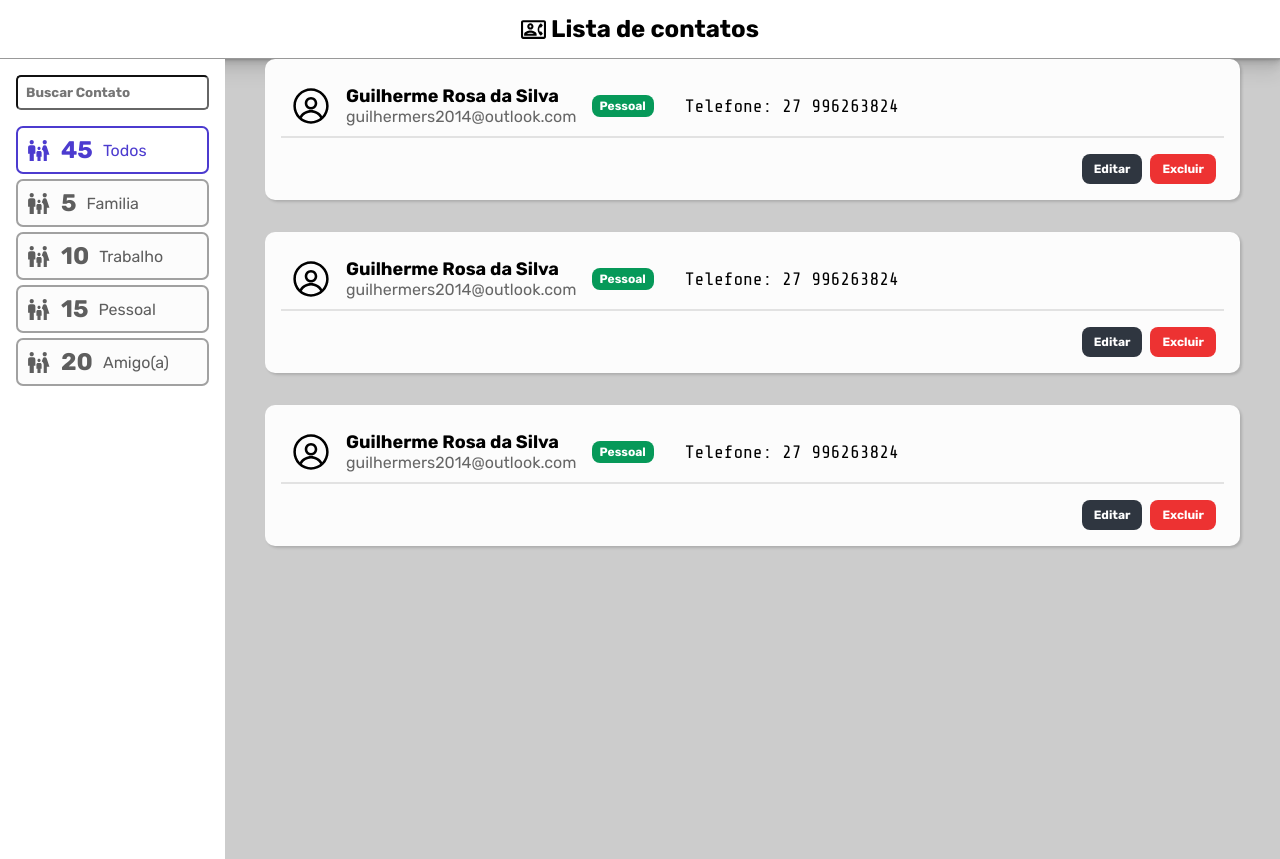
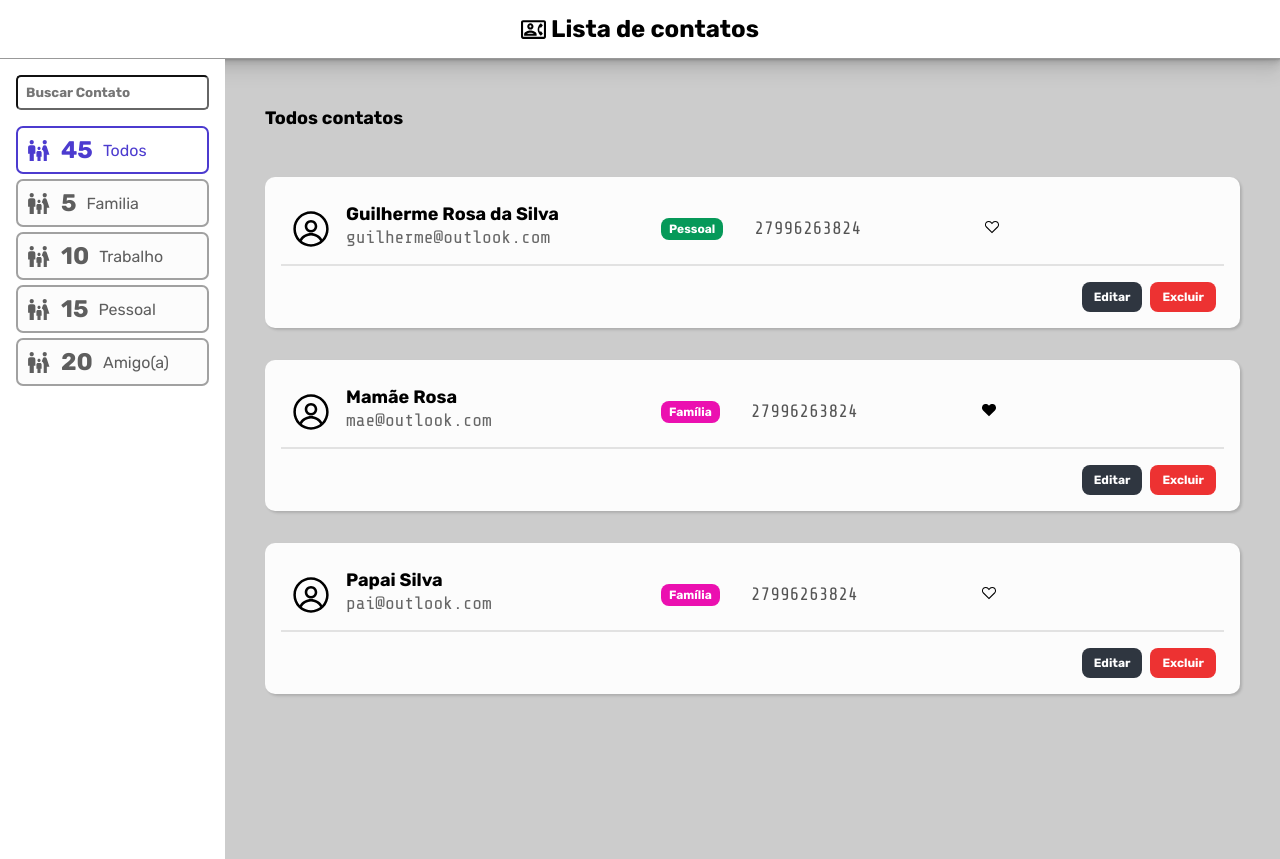
Before and after one commit to guilhermers23/EBAC_M32_Tarefa-ListaDeContatos, a React (Vite) app: page / in a window 1280 px wide. Built offline with nearby package versions, Linux system fonts and the light colour scheme.

Commit message:
Configurando Redux e lógica de remover e editar Contato

```diff
--- a/package.json
+++ b/package.json
@@ -10,9 +10,11 @@
     "preview": "vite preview"
   },
   "dependencies": {
+    "@reduxjs/toolkit": "^2.8.2",
     "react": "^19.1.0",
     "react-dom": "^19.1.0",
     "react-icons": "^5.5.0",
+    "react-redux": "^9.2.0",
     "react-router-dom": "^7.6.2",
     "styled-components": "^6.1.19"
   },
--- a/src/components/CardFilter/index.tsx
+++ b/src/components/CardFilter/index.tsx
@@ -1,9 +1,10 @@
 import { MdFamilyRestroom } from "react-icons/md";
+import * as Enums from "../../utilities/enums/ContactEnums";
 import * as S from "./styled";
 
 type PropsCard = {
     label: string;
-    type: "Familia" | "Trabalho" | "Pessoal" | "Amigo(a)" | "Todos";
+    type: Enums.TypeContact;
     counter: number;
     hasActive: boolean;
 };
--- a/src/components/Contact/index.tsx
+++ b/src/components/Contact/index.tsx
@@ -1,26 +1,71 @@
+import { useDispatch } from "react-redux";
 import { RxAvatar } from "react-icons/rx";
-import * as Enums from "../../utilities/enums/ContactEnums";
 import * as GS from "../../styles";
 import * as S from "./styled";
+import type ClassContact from "../../models/Contact";
+import { VscHeart, VscHeartFilled } from "react-icons/vsc";
+import { editContact, removeContact } from "../../store/reducers/contats";
+import { useState } from "react";
 
-const Contact = () => {
+type PropsContact = ClassContact;
+
+const Contact = ({ id, name, lastName, email, phoneNumber, type, favorite }: PropsContact) => {
+    const dispatch = useDispatch();
+    const [edit, setEdit] = useState(false);
+    const [newPhone, setNewPhone] = useState(phoneNumber);
+    const [newEmail, setNewEmail] = useState(email);
+
+    const cancelEdit = () => {
+        setEdit(false);
+        setNewPhone(phoneNumber);
+        setNewEmail(email);
+    };
+
+    const saveEdit = () => {
+        dispatch(editContact({ id, name, lastName, email: newEmail, phoneNumber: newPhone, type, favorite }));
+        setEdit(false);
+    };
+
+    const deleteContact = (id: number) => {
+        const result = confirm("Deseja excluir este contato?");
+        if (result === true) {
+            dispatch(removeContact(id));
+        }
+        return;
+    };
+
     return (
         <S.Card>
             <S.HeaderContact>
                 <RxAvatar size={40} />
                 <S.Avatar>
-                    <S.TitleContact>Guilherme Rosa da Silva</S.TitleContact>
-                    <S.Email>guilhermers2014@outlook.com</S.Email>
+                    <S.TitleContact>
+                        {edit && <em>Editando: </em>}
+                        {name} {lastName}</S.TitleContact>
+                    <S.Email value={newEmail}
+                        onChange={(e) => setNewEmail(e.target.value)}
+                        disabled={!edit}>{email}</S.Email>
                 </S.Avatar>
-                <S.Tag tagcolor={Enums.TypeContact.PESSOAL}>{Enums.TypeContact.PESSOAL}</S.Tag>
-                <S.Phone>Telefone: 27 996263824</S.Phone>
+                <S.Tag tagcolor={type}>{type}</S.Tag>
+                <S.Phone maxLength={11} disabled={!edit} value={newPhone}
+                    onChange={(e) => setNewPhone(Number(e.target.value))}>{phoneNumber}</S.Phone>
+                <span>{!favorite ? <VscHeart /> : <VscHeartFilled />}</span>
             </S.HeaderContact>
 
             <S.ActionsBar>
-                <GS.Button>Editar</GS.Button>
-                <GS.RedButton>Excluir</GS.RedButton>
+                {!edit ? (
+                    <>
+                        <GS.Button onClick={() => setEdit(true)}>Editar</GS.Button>
+                        <GS.RedButton onClick={() => deleteContact(id)}>Excluir</GS.RedButton>
+                    </>
+                ) : (
+                    <>
+                        <GS.SaveButton onClick={saveEdit}>Salvar</GS.SaveButton>
+                        <GS.RedButton onClick={cancelEdit}>Cancelar</GS.RedButton>
+                    </>
+                )}
             </S.ActionsBar>
-        </S.Card>
+        </S.Card >
     )
 };
 
--- a/src/components/Contact/styled.ts
+++ b/src/components/Contact/styled.ts
@@ -30,10 +30,6 @@ export const HeaderContact = styled.div`
   margin: 10px;
 `;
 
-export const Email = styled.p`
-  color: var(--color-gray);
-`;
-
 export const Avatar = styled.span`
   align-items: center;
   gap: 5px;
@@ -44,10 +40,19 @@ export const TitleContact = styled.h3`
   font-weight: bold;
 `;
 
-export const Phone = styled.p`
+export const Phone = styled.textarea`
   font-size: 18px;
   line-height: 24px;
+  height: 25px;
   font-family: var(--font-mono);
+  background-color: transparent;
+  border: none;
+  resize: none;
+`;
+
+export const Email = styled(Phone)`
+  color: var(--color-gray);
+  width: 300px;
 `;
 
 export const ActionsBar = styled.div`
--- a/src/containers/ContactList/index.tsx
+++ b/src/containers/ContactList/index.tsx
@@ -1,13 +1,22 @@
+import { useSelector } from "react-redux";
 import Contact from "../../components/Contact";
 import * as GS from "../../styles";
+import type { RootReducer } from "../../store";
 
 const ContactList = () => {
+    const contactsList = useSelector((state: RootReducer) => state.contact);
+
     return (
         <GS.Main>
-            <Contact />
-            <Contact />
-            <Contact />
-        </GS.Main>
+            <GS.Title> Todos contatos</GS.Title>
+            <ul>
+                {contactsList.map((contact) => (
+                    <li key={contact.id}>
+                        <Contact {...contact} />
+                    </li>
+                ))}
+            </ul>
+        </GS.Main >
     )
 };
 
--- /dev/null
+++ b/src/store/index.ts
@@ -0,0 +1,11 @@
+import { configureStore } from "@reduxjs/toolkit";
+import contactReducer from "./reducers/contats";
+
+const store = configureStore({
+  reducer: {
+    contact: contactReducer,
+  },
+});
+
+export type RootReducer = ReturnType<typeof store.getState>;
+export default store;
--- /dev/null
+++ b/src/store/reducers/contats.ts
@@ -0,0 +1,56 @@
+import { createSlice, type PayloadAction } from "@reduxjs/toolkit";
+import type Contact from "../../models/Contact";
+import * as Enums from "../../utilities/enums/ContactEnums";
+
+const initialState: Contact[] = [
+  {
+    id: 1,
+    name: "Guilherme",
+    lastName: "Rosa da Silva",
+    email: "guilherme@outlook.com",
+    phoneNumber: 27996263824,
+    type: Enums.TypeContact.PESSOAL,
+    favorite: false,
+  },
+  {
+    id: 2,
+    name: "Mamãe",
+    lastName: "Rosa",
+    email: "mae@outlook.com",
+    phoneNumber: 27996263824,
+    type: Enums.TypeContact.FAMILIA,
+    favorite: true,
+  },
+  {
+    id: 3,
+    name: "Papai",
+    lastName: "Silva",
+    email: "pai@outlook.com",
+    phoneNumber: 27996263824,
+    type: Enums.TypeContact.FAMILIA,
+    favorite: false,
+  },
+];
+
+const contactSlice = createSlice({
+  name: "contacts",
+  initialState,
+  reducers: {
+    removeContact: (state, action: PayloadAction<number>) => {
+      const setState = state.filter(({ id }) => id !== action.payload);
+      return setState;
+    },
+
+    editContact: (state, action: PayloadAction<Contact>) => {
+      const indexContact = state.findIndex(
+        ({ id }) => id === action.payload.id
+      );
+      if (indexContact > 0) {
+        state[indexContact] = action.payload;
+      }
+    },
+  },
+});
+
+export const { removeContact, editContact } = contactSlice.actions;
+export default contactSlice.reducer;
```
Also changed, not shown: src/App.tsx (+6 -3 lines), src/models/Contact.ts (+8 -7 lines), 1 other file (tests, documents, lock files or other folders).
